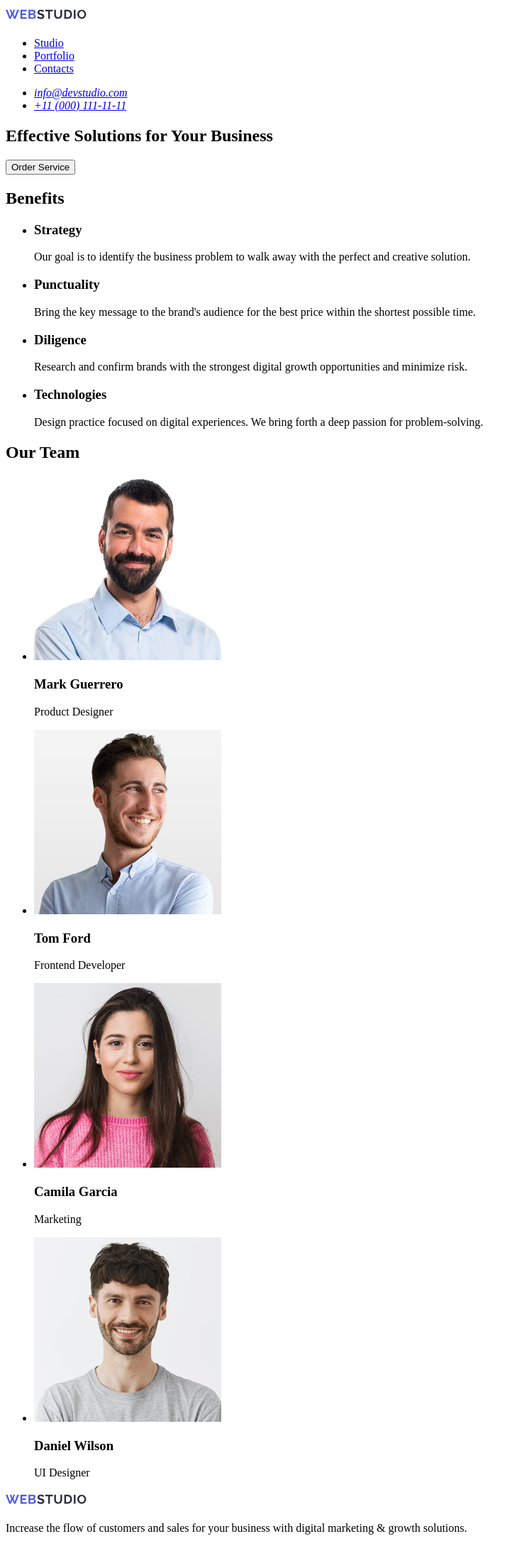
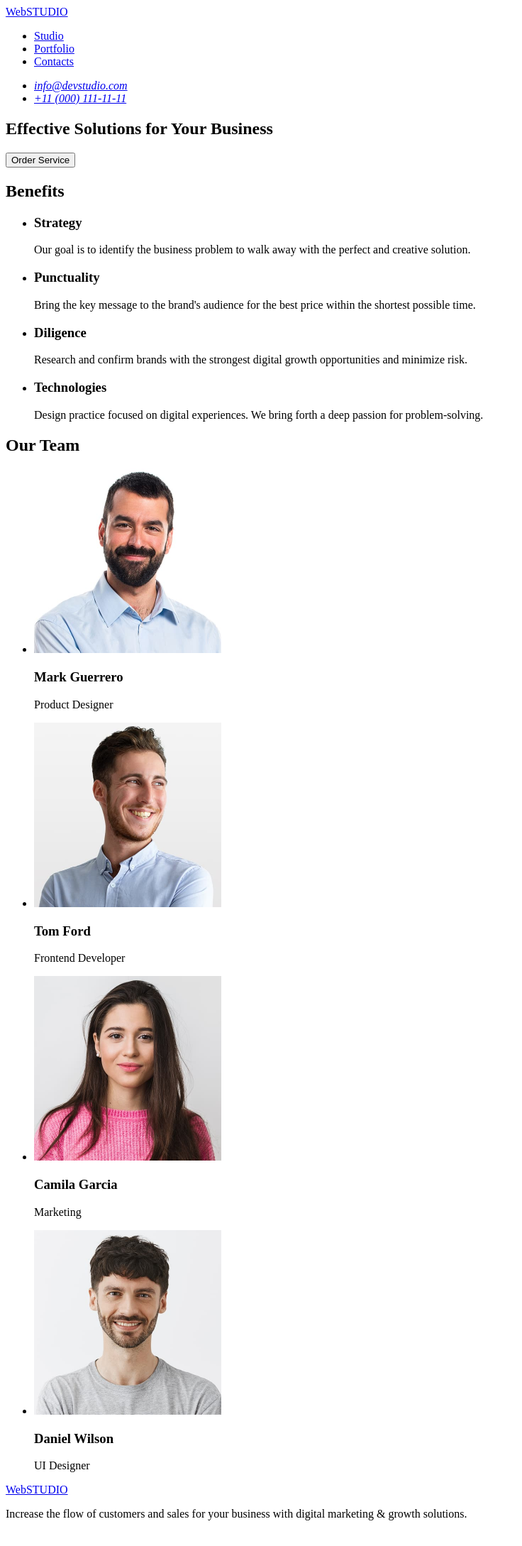
Before and after one commit to s-prigoda/goit-markup-hw-01, a plain HTML site: page index.html in a window 1280 px wide. Shown: the whole page at 71% size, without its empty margins (0-736 px from the left). Drawn offline with Linux system fonts and the light colour scheme.

Commit message:
modified

```diff
--- a/index.html
+++ b/index.html
@@ -8,9 +8,7 @@
   <body>
     <header>
       <nav>
-        <a href="./index.html">
-          <img src="./images/Logo.svg" alt="WebSTUDIO Logo" />
-        </a>
+        <a href="./index.html">WebSTUDIO</a>
         <ul>
           <li><a href="Studio">Studio</a></li>
           <li><a href="Portfolio">Portfolio</a></li>
@@ -118,9 +116,7 @@
       </section>
     </main>
     <footer>
-      <a href="./index.html"
-        ><img src="./images/Logo.svg" alt="WebSTUDIO Logo"
-      /></a>
+      <a href="./index.html">WebSTUDIO</a>
       <p>
         Increase the flow of customers and sales for your business with digital
         marketing & growth solutions.
```
